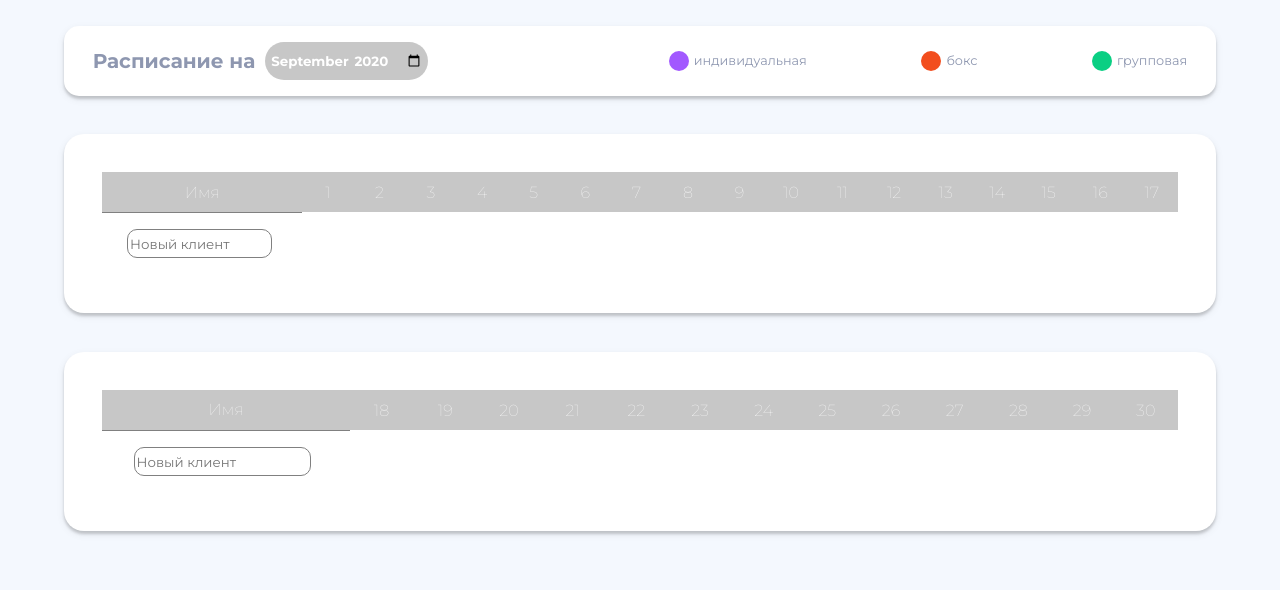
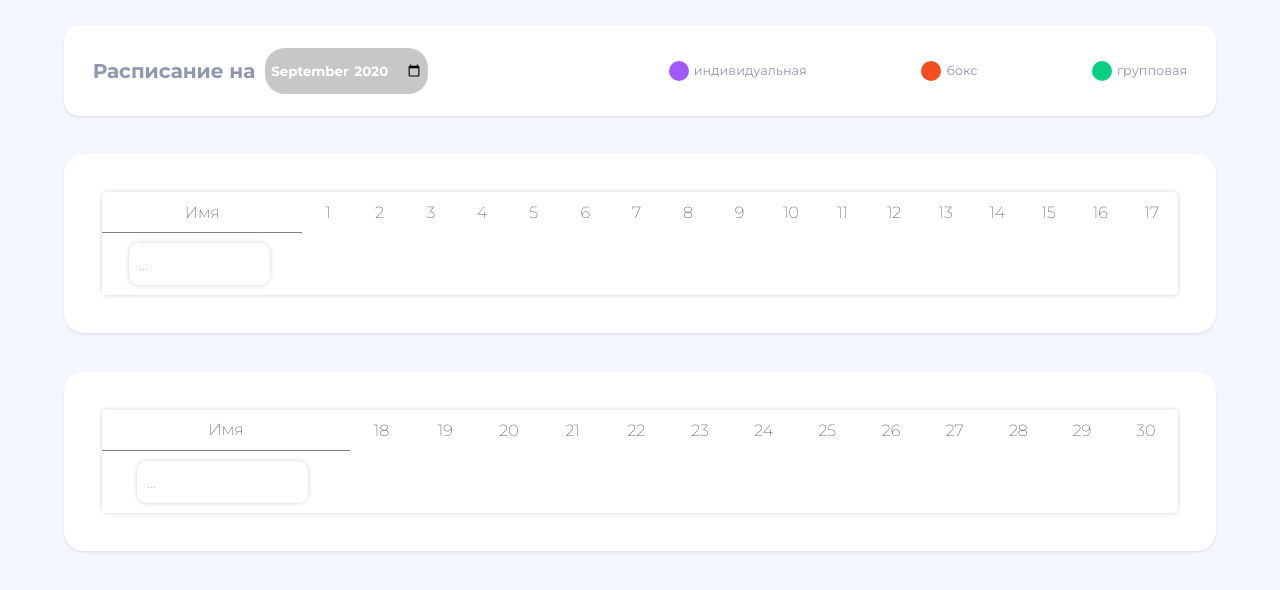
Before and after one commit to YogurtWithSpoon/Training-Calendar, a React (Create React App) app: page / in a window 1280 px wide. Shown: the top 590 px of the page. Built offline with nearby package versions, Linux system fonts and the light colour scheme; no server answers; the database is empty.

Commit message:
update design

```diff
--- a/public/index.html
+++ b/public/index.html
@@ -16,6 +16,10 @@
     -->
     <link rel="manifest" href="%PUBLIC_URL%/manifest.json" />
     <link href="https://use.fontawesome.com/releases/v5.0.13/css/all.css" rel="stylesheet">
+    <link
+    rel="stylesheet"
+    href="https://cdnjs.cloudflare.com/ajax/libs/animate.css/4.0.0/animate.min.css"
+  />
     <!--
       Notice the use of %PUBLIC_URL% in the tags above.
       It will be replaced with the URL of the `public` folder during the build.
@@ -25,7 +29,7 @@
       work correctly both with client-side routing and a non-root public URL.
       Learn how to configure a non-root public URL by running `npm run build`.
     -->
-    <title>React App</title>
+    <title>Kris Calendar</title>
   </head>
   <body>
     <noscript>You need to enable JavaScript to run this app.</noscript>
--- a/src/components/tablebody.js
+++ b/src/components/tablebody.js
@@ -4,7 +4,7 @@ import { writeClient, readClients, deleteClient } from "../api/index";
 const TableBody = (props) => {
   const [name, setName] = useState("");
   const [isNewClient, setNewClient] = useState(false);
-  const [deleteClient, setDelete] = useState(false);
+  const [delClient, setDelete] = useState(false);
 
 
   const daysGenerator = (id, trains, range) => {
@@ -35,9 +35,11 @@ const TableBody = (props) => {
         <tr key={client}>
           <td className="client" data-id={client}>
             <div className="client_container">
-              <span onDoubleClick={() => setDelete(true)}>{clients[client]}</span>
-              {deleteClient && <button
-                className="delete"
+              <span onDoubleClick={() =>
+                setDelete(!delClient)}
+              >{clients[client]}</span>
+              {delClient && <button
+                className="delete animate__animated animate__slideInLeft"
                 onClick={(event) => {
                   deleteClient(event.target.closest("td").dataset.id);
                   readClients().then((data) => {
@@ -68,10 +70,14 @@ const TableBody = (props) => {
             type="text"
             onChange={(event) => {
               setName(event.target.value);
-              setNewClient(true)
+              if(event.target.value === ""){
+                setNewClient(false)
+              } else{
+                setNewClient(true)
+              }
             }}
             value={name}
-            placeholder="Новый клиент"
+            placeholder="..."
 
           />
           {isNewClient && <button
@@ -83,6 +89,7 @@ const TableBody = (props) => {
               });
               setNewClient(false)
             }}
+            className="animate__animated animate__fadeInUp"
           >
             <i className="fas fa-check"></i>
           </button>
--- a/src/components/traincard.js
+++ b/src/components/traincard.js
@@ -32,6 +32,7 @@ const TrainCard = (props) => {
 
   return (
     <div className="card" style={checkPosition()} >
+      <div className="info_container">
         <button className="close" onClick={() => props.hide(false)}>
           <i className="fas fa-times"></i>
         </button>
@@ -58,6 +59,8 @@ const TrainCard = (props) => {
           <option value="solo">Индивидуальная</option>
           <option value="group">Групповая</option>
         </select>
+      </div>
+      <div className="button_container">
         <button
           className="add"
           onClick={() => {
@@ -87,6 +90,7 @@ const TrainCard = (props) => {
           Очистить
         </button>
       </div>
+    </div>
   );
 };
 
--- a/src/index.css
+++ b/src/index.css
@@ -43,9 +43,9 @@ input:focus, textarea:focus, select:focus, button:focus{
   background: #fff;
   margin-top: 2%;
   width: 90%;
-  height: 70px;
+  height: 90px;
   border-radius: 15px;
-  box-shadow: 0 3px 8px rgba(0, 0, 0, 0.075), 0 3px 3px rgba(0, 0, 0, 0.178);
+  box-shadow: 0 1.6px 3px rgb(0 0 0 / 9%);
 }
 
 .select_date{
@@ -100,19 +100,21 @@ input:focus, textarea:focus, select:focus, button:focus{
   border-radius: 20px;
   width:84%;
   z-index: 0;
-  box-shadow: 0 3px 8px rgba(0, 0, 0, 0.075), 0 3px 3px rgba(0, 0, 0, 0.178);
+  box-shadow: 0 1.6px 3px rgb(0 0 0 / 9%);
 }
 
 .calendar{
   width: 100%;
   border-collapse: collapse;
-  color:#fff;
+  color:#000;
   font-weight: 4;
+  border-radius: 5px;
+  box-shadow: 0 0px 5px rgb(0 0 0 / 18%);
 }
 
 .client_container{
   display:flex;
-  justify-content: center;
+  justify-content: space-evenly;
   align-items: center;
 }
 
@@ -121,11 +123,11 @@ tr{
 }
 
 thead > tr > td{
-  background: #c7c7c7;
+  /* background: #c7c7c7; */
 }
 
 thead > tr > td:first-child{
-  background: #c7c7c7;
+  /* background: #c7c7c7; */
   width: 200px;
 }
 
@@ -133,12 +135,18 @@ tbody > tr > td {
   border:1px solid grey;
 }
 
+tbody > tr > td:last-child {
+  border-right:none;
+}
+
 tbody > tr > td:first-child{
   border:none;
 }
 
 tbody > tr > td:first-child{
-  background: #c7c7c7;
+  /* background: #c7c7c7; */
+  font-size: 1.3em;
+  font-weight: 400;
   border-top:1px solid grey;
 }
 
@@ -158,18 +166,22 @@ td{
 
 .cell:hover{
   position: relative;
-  background: #1abdfe7a;
+  background: #ffae007a;
+  color: black;
   transition: .3s background;
 }
 
 .new_client > input {
+  border:none;
   border-radius: 10px;
-  border:1px solid gray;
-  height: 25px;
-  width: 70%;
+  padding-left: 10px;
+  height: 40px;
+  width: 65%;
   font-family: 'Montserrat', sans-serif;
-  font-weight: 400;
+  font-weight: 300;
+  font-size: .8em;
   margin-right: 3%;
+  box-shadow: 0 0px 5px rgb(0 0 0 / 18%);
 }
 
 .new_client > button{
@@ -179,6 +191,7 @@ td{
   height: 30px;
   width: 30px;
   border-radius: 100%;
+  box-shadow: 0 0.3px 4.7px rgb(0 0 0 / 18%);
 }
 
 .new_client > button:hover{
@@ -192,18 +205,20 @@ td{
   display:flex;
   justify-content: center;
   align-items: center;
-  background:none;
+  background:rgb(255, 255, 255);
   border:none;
-  width: 28px;
-  height: 28px;
+  width: 20px;
+  height: 20px;
   border-radius: 100%;
-  font-size: 20px;
+  font-size: 15px;
   color: #f21e1e;
   cursor: pointer;
+  box-shadow: 0 0.3px 4.7px rgb(0 0 0 / 18%);
 }
 
 .delete:hover{
-  background: rgba(255, 0, 0, 0.137);
+  background: rgba(255, 0, 0, 0.582);
+  color:#fff;
   transition: .5s background;
 }
 
@@ -215,11 +230,12 @@ td{
   height: 40px;
   color:#fff;
   font-weight: 700;
+  box-shadow: 0 0px 6px rgb(0 0 0 / 18%);
 }
 
 .add:hover{
   background: #0acf83;
-  transition: .5s background;
+  transition: .7s background;
 }
 
 .remove {
@@ -230,10 +246,11 @@ td{
   height: 40px;
   color:#fff;
   font-weight: 700;
+  box-shadow: 0 0.3px 4.7px rgb(0 0 0 / 18%);
 }
 .remove:hover{
   background: #f24f1e;
-  transition: .5s background;
+  transition: .7s background;
 }
 
 /* card */
@@ -247,24 +264,62 @@ td{
   left: 0px;
   background:#fff;
   width: 200px;
+  border-radius:5px;
   z-index: 1;
+  color: #5c5d61;
   height: 300px;
-  box-shadow: 0 10px 18px rgba(0, 0, 0, 0.075), 0 7px 7px rgba(0, 0, 0, 0.178);
+  box-shadow: 0 0px 6px rgb(0 0 0 / 18%);
 }
 
-.card > .close{
+.info_container > .close{
   border:none;
   background:none;
   color:red;
   font-size: 20px;
-  height: 30px;
-  width: 30px;
-  margin-right: 5px;
+  display:flex;
+  justify-content: center;
+  align-items: center;
+  height: 25px;
+  width: 25px;
   border-radius: 100%;
   align-self: flex-end;
+  box-shadow: 0 0px 6px rgb(0 0 0 / 18%);
 }
 
-.card > .close:hover{
-  background: rgba(202, 202, 202, 0.767);
-  transition: .5s background;
+.info_container{
+  display:flex;
+  flex-direction: column;
+  justify-content: space-between;
+  align-items: center;
+  height: 55%;
 }
+
+.button_container{
+  display:flex;
+  flex-direction: column;
+  justify-content: space-between;
+  align-items: center;
+  height: 30%;
+  padding: 5px;
+}
+
+.info_container > input[type="time"]{
+  border:none;
+  font-size: 2em;
+}
+
+.info_container > select{
+  border:none;
+  font-size: 1.1em;
+  box-shadow: 0 0px 6px rgb(0 0 0 / 18%);
+  height: 25px;
+  border-radius: 10px;
+}
+
+.info_container > .close:hover{
+  background: red;
+  color: #fff;
+  transition: .7s background;
+}
+
+/* animation */
```
Lines whose indentation alone changed are shown as unchanged.
